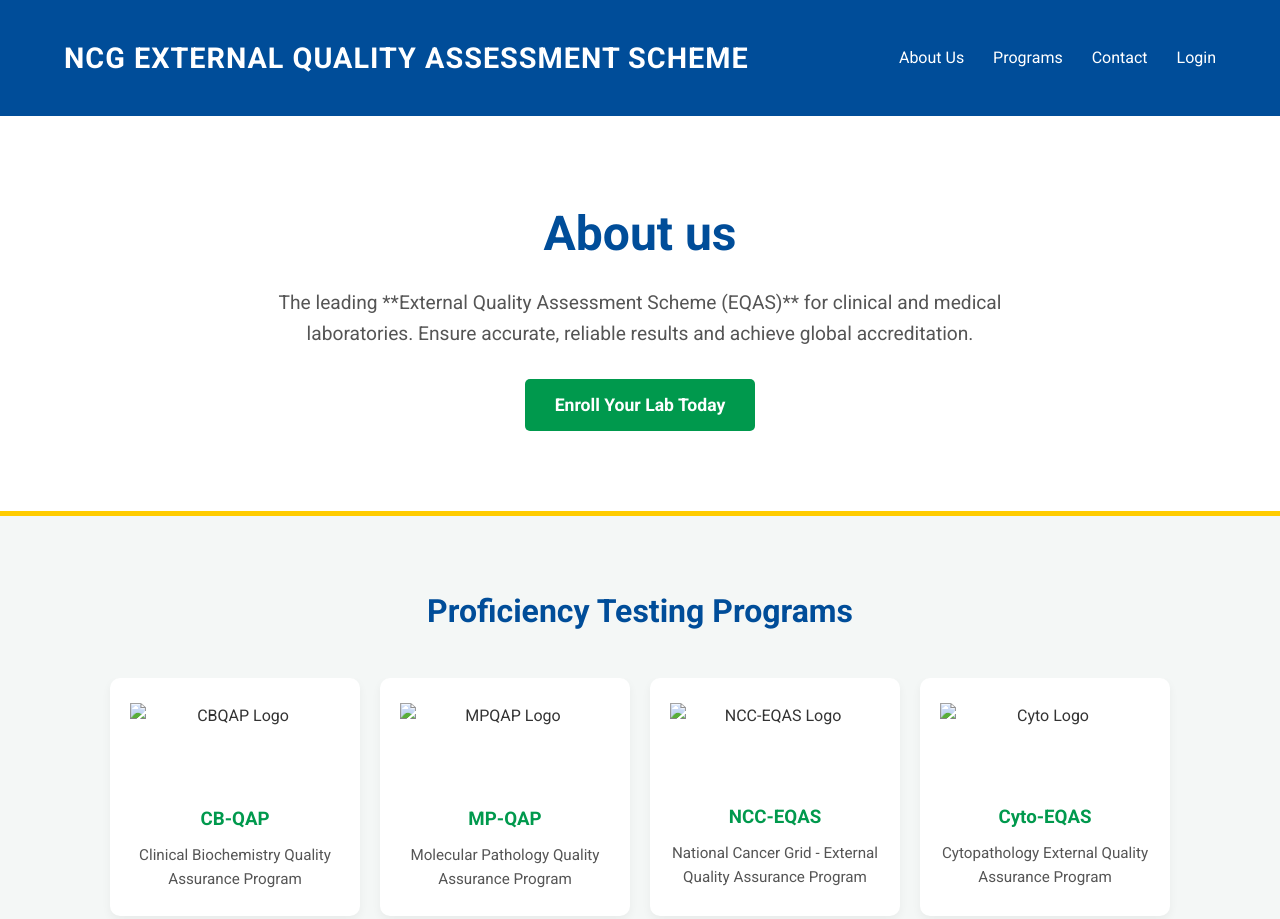
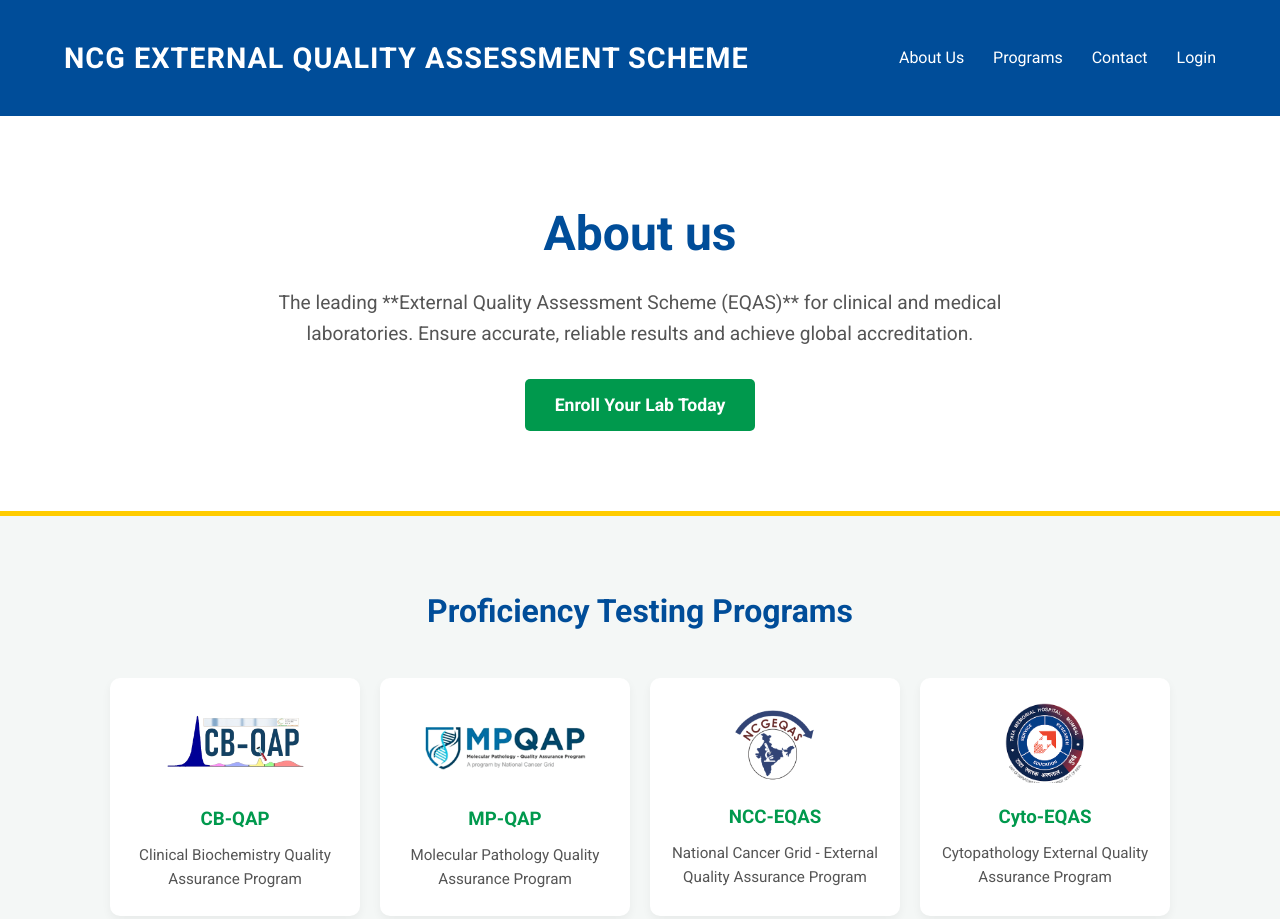
Before and after one commit to GauravS-1503/EQAS-NCG, a website: page pages/eqas-reg.html in a window 1280 px wide. Shown: the top 919 px of the page. Drawn offline with Linux system fonts and the light colour scheme; the site is published under a folder, as on GitHub Pages, so addresses that start at the root find nothing.

Commit message:
New changes to dashboard

```diff
--- a/pages/eqas-reg.html
+++ b/pages/eqas-reg.html
@@ -276,25 +276,25 @@
                 <div class="program-row">
 
                 <div class="program-card">
-                    <img src="/assets/img/cbqap.png" alt="CBQAP Logo" class="logo-cbqap">
+                    <img src="../assets/img/cbqap.png" alt="CBQAP Logo" class="logo-cbqap">
                     <h3>CB-QAP</h3>
                     <p>Clinical Biochemistry Quality Assurance Program</p>
                 </div>
 
                 <div class="program-card">
-                    <img src="/assets/img/mpqap.png" alt="MPQAP Logo" class="logo-mpqap">
+                    <img src="../assets/img/mpqap.png" alt="MPQAP Logo" class="logo-mpqap">
                     <h3>MP-QAP</h3>
                     <p>Molecular Pathology Quality Assurance Program</p>
                 </div>
 
                 <div class="program-card">
-                    <img src="/assets/img/eqas.png" alt="NCC-EQAS Logo" class="logo-ncg">
+                    <img src="../assets/img/eqas.png" alt="NCC-EQAS Logo" class="logo-ncg">
                     <h3>NCC-EQAS</h3>
                     <p>National Cancer Grid - External Quality Assurance Program</p>
                 </div>
 
                 <div class="program-card">
-                    <img src="/assets/img/cyto-sample.png" alt="Cyto Logo" class="logo-cyto">
+                    <img src="../assets/img/cyto-sample.png" alt="Cyto Logo" class="logo-cyto">
                     <h3>Cyto-EQAS</h3>
                     <p>Cytopathology External Quality Assurance Program</p>
                 </div>
```
